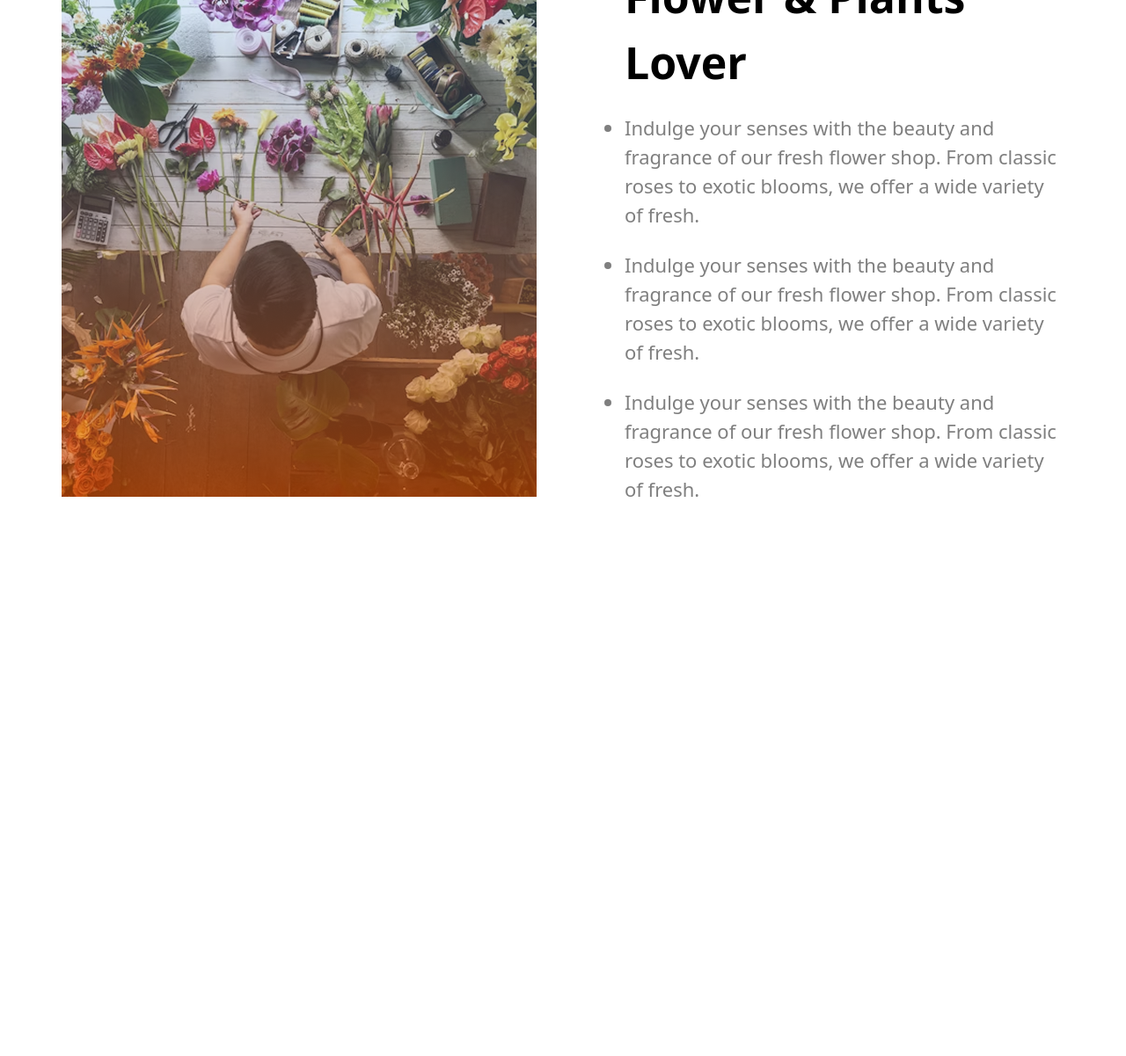
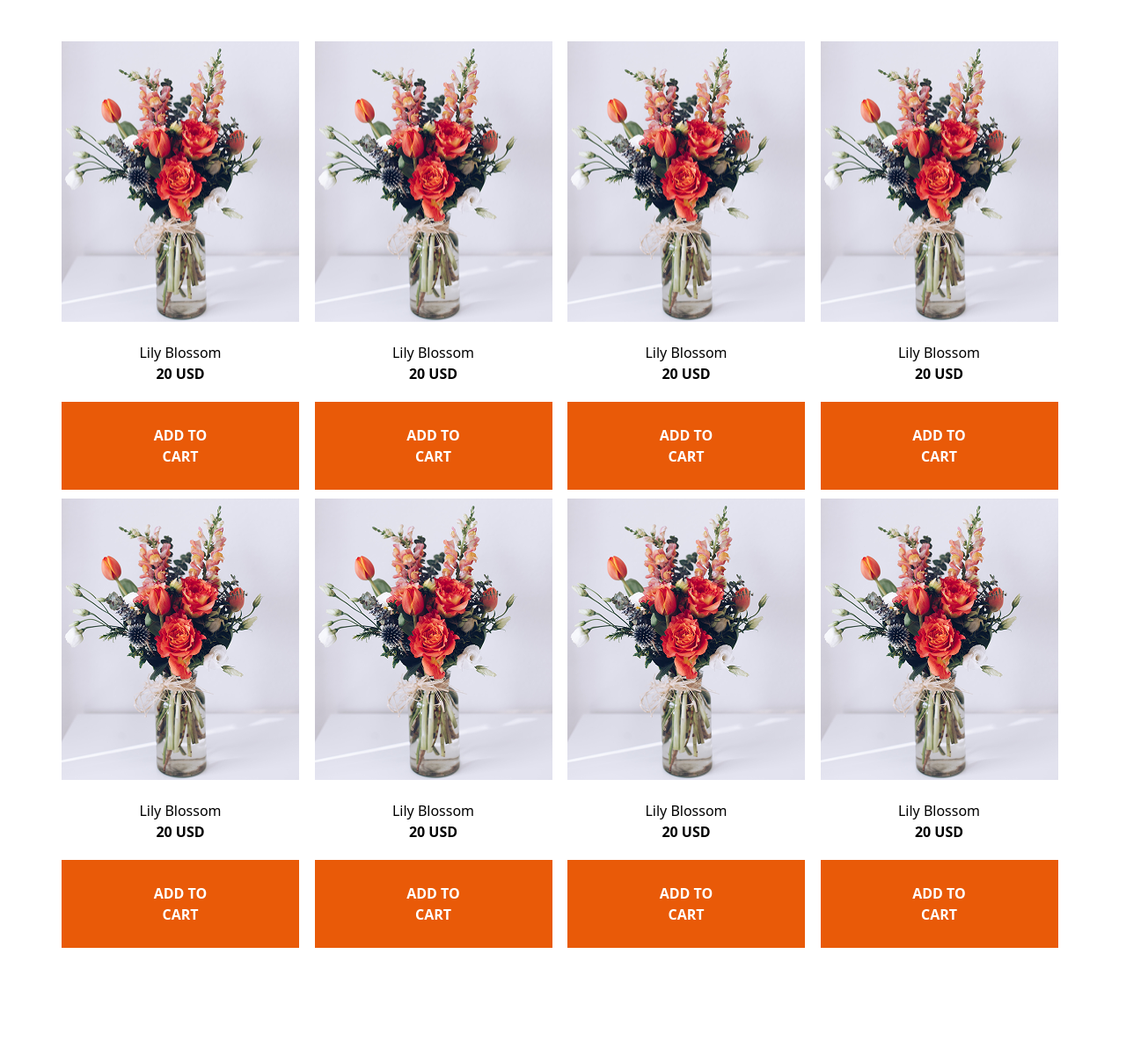
Before and after one commit to Mugdho06/Assignment-002, a plain HTML site: page index.html in a window 1280 px wide. Shown: the part 849-2050 px from the top of the page at 88% size. Before the commit the page ends 1422 px from the top, so only its background shows below. Drawn offline with nearby package versions, Linux system fonts and the light colour scheme.

Commit message:
Add Plants Section

```diff
--- a/index.html
+++ b/index.html
@@ -34,8 +34,51 @@
 
 
         <!-- plants section -->
-         <section>
-
+         <section class="max-w-[1140px] m-auto">
+            <h1 class="font-bold text-[65px] text-center"><span style="color: #E95A08;">Our</span> Plants </h1>
+            <p style="color: rgba(0, 0, 0, 0.5); margin-bottom: 50px;" class="font-[400px] text-[22px] text-center">Indulge your senses with the beauty and fragrance of our fresh flower shop. From <br> classic roses to exotic blooms, we offer a wide variety of fresh.</p>
+            <div class="class= grid grid-cols-4 gap-[10px]">
+                <div class="w-[270px]">
+                    <img style="width: 270px;height: 322.94px;" src="./assets/sample-flower-image.png" alt="">
+                    <p style="text-align: center; font: size 22px; font-weight: 500; margin: 20px;">Lily Blossom <br><span style="font-weight: 700;">20 USD</span></p>
+                    <button style="font-size: 16px;font-weight: 600;  padding: 26px 83px 26px 83px; background-color: #E95A08; color: #FFFFFF;">ADD TO CART</button>
+                </div>
+                <div class="w-[270px]">
+                    <img style="width: 270px;height: 322.94px;" src="./assets/sample-flower-image.png" alt="">
+                    <p style="text-align: center; font: size 22px; font-weight: 500; margin: 20px;">Lily Blossom <br><span style="font-weight: 700;">20 USD</span></p>
+                    <button style="font-size: 16px;font-weight: 600;  padding: 26px 83px 26px 83px; background-color: #E95A08; color: #FFFFFF;">ADD TO CART</button>
+                </div>
+                <div class="w-[270px]">
+                    <img style="width: 270px;height: 322.94px;" src="./assets/sample-flower-image.png" alt="">
+                    <p style="text-align: center; font: size 22px; font-weight: 500; margin: 20px;">Lily Blossom <br><span style="font-weight: 700;">20 USD</span></p>
+                    <button style="font-size: 16px;font-weight: 600;  padding: 26px 83px 26px 83px; background-color: #E95A08; color: #FFFFFF;">ADD TO CART</button>
+                </div>
+                <div class="w-[270px]">
+                    <img style="width: 270px;height: 322.94px;" src="./assets/sample-flower-image.png" alt="">
+                    <p style="text-align: center; font: size 22px; font-weight: 500; margin: 20px;">Lily Blossom <br><span style="font-weight: 700;">20 USD</span></p>
+                    <button style="font-size: 16px;font-weight: 600;  padding: 26px 83px 26px 83px; background-color: #E95A08; color: #FFFFFF;">ADD TO CART</button>
+                </div>
+                <div class="w-[270px]">
+                    <img style="width: 270px;height: 322.94px;" src="./assets/sample-flower-image.png" alt="">
+                    <p style="text-align: center; font: size 22px; font-weight: 500; margin: 20px;">Lily Blossom <br><span style="font-weight: 700;">20 USD</span></p>
+                    <button style="font-size: 16px;font-weight: 600;  padding: 26px 83px 26px 83px; background-color: #E95A08; color: #FFFFFF;">ADD TO CART</button>
+                </div>
+                <div class="w-[270px]">
+                    <img style="width: 270px;height: 322.94px;" src="./assets/sample-flower-image.png" alt="">
+                    <p style="text-align: center; font: size 22px; font-weight: 500; margin: 20px;">Lily Blossom <br><span style="font-weight: 700;">20 USD</span></p>
+                    <button style="font-size: 16px;font-weight: 600;  padding: 26px 83px 26px 83px; background-color: #E95A08; color: #FFFFFF;">ADD TO CART</button>
+                </div>
+                <div class="w-[270px]">
+                    <img style="width: 270px;height: 322.94px;" src="./assets/sample-flower-image.png" alt="">
+                    <p style="text-align: center; font: size 22px; font-weight: 500; margin: 20px;">Lily Blossom <br><span style="font-weight: 700;">20 USD</span></p>
+                    <button style="font-size: 16px;font-weight: 600;  padding: 26px 83px 26px 83px; background-color: #E95A08; color: #FFFFFF;">ADD TO CART</button>
+                </div>
+                <div class="w-[270px]">
+                    <img style="width: 270px;height: 322.94px;" src="./assets/sample-flower-image.png" alt="">
+                    <p style="text-align: center; font: size 22px; font-weight: 500; margin: 20px;">Lily Blossom <br><span style="font-weight: 700;">20 USD</span></p>
+                    <button style="font-size: 16px;font-weight: 600;  padding: 26px 83px 26px 83px; background-color: #E95A08; color: #FFFFFF;">ADD TO CART</button>
+                </div>
+            </div>
          </section>
 
 
```
